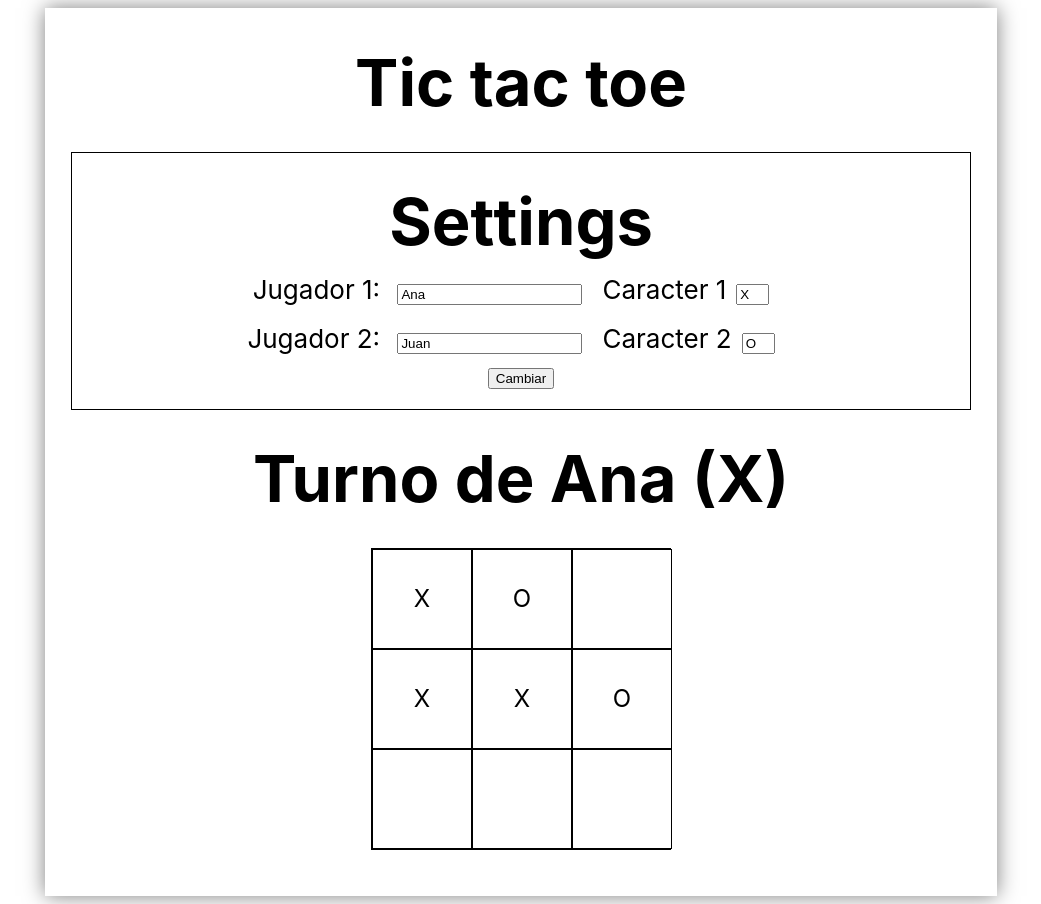
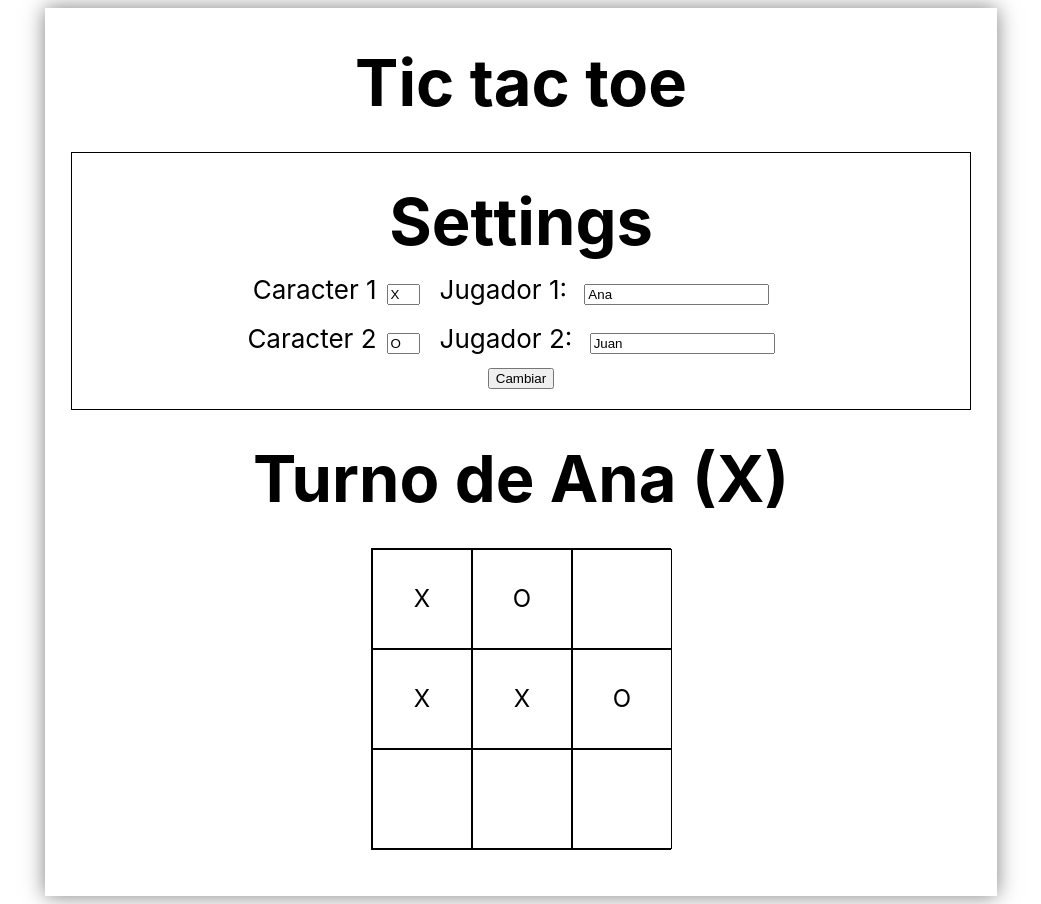
Before and after one commit to CEED-2023/UD8-tic-tac-toe-example, a React (Vite) app: page / in a window 1280 px wide. Shown: the whole page, without its empty margins (119-1160 px from the left). Built offline with nearby package versions, Linux system fonts and the light colour scheme.

Commit message:
useRef example

```diff
--- a/src/DatosJugador.jsx
+++ b/src/DatosJugador.jsx
@@ -1,35 +1,42 @@
+import { useRef } from 'react'
+
 function DatosJugador(props) {
 
   const { num } = props
   const { nombre, simbolo } = props
   const { onCambioNombre, onCambioSimbolo } = props
 
+  const refNombre = useRef()
+
   function cambioNombre(event) {
     onCambioNombre?.(num, event.target.value)
   }
 
   function cambioSimbolo(event) {
-    onCambioSimbolo?.(num, event.target.value)
+    const nuevoSimbolo = event.target.value
+    onCambioSimbolo?.(num, nuevoSimbolo)
+    if(nuevoSimbolo.length === 1) refNombre.current.focus()
   }
 
   return (
     <div className="row">
       <div>
-        <label htmlFor={`jugador${num}`}>Jugador {num}: </label>
-        <input id={`jugador${num}`}
-          type="text"
-          value={nombre}
-          onChange={cambioNombre}
-        />
-      </div>
-      <div>
         <label htmlFor={`caracter${num}`}>Caracter {num}</label>
-        <input id={`caracter${num}`}
+        <input
           type="text"
           maxLength="1"
           size="1"
           value={simbolo}
           onChange={cambioSimbolo}
+        />
+      </div>
+      <div>
+        <label htmlFor={`jugador${num}`}>Jugador {num}: </label>
+        <input
+          type="text"
+          value={nombre}
+          onChange={cambioNombre}
+          ref={refNombre}
         />
       </div>
     </div>
```
